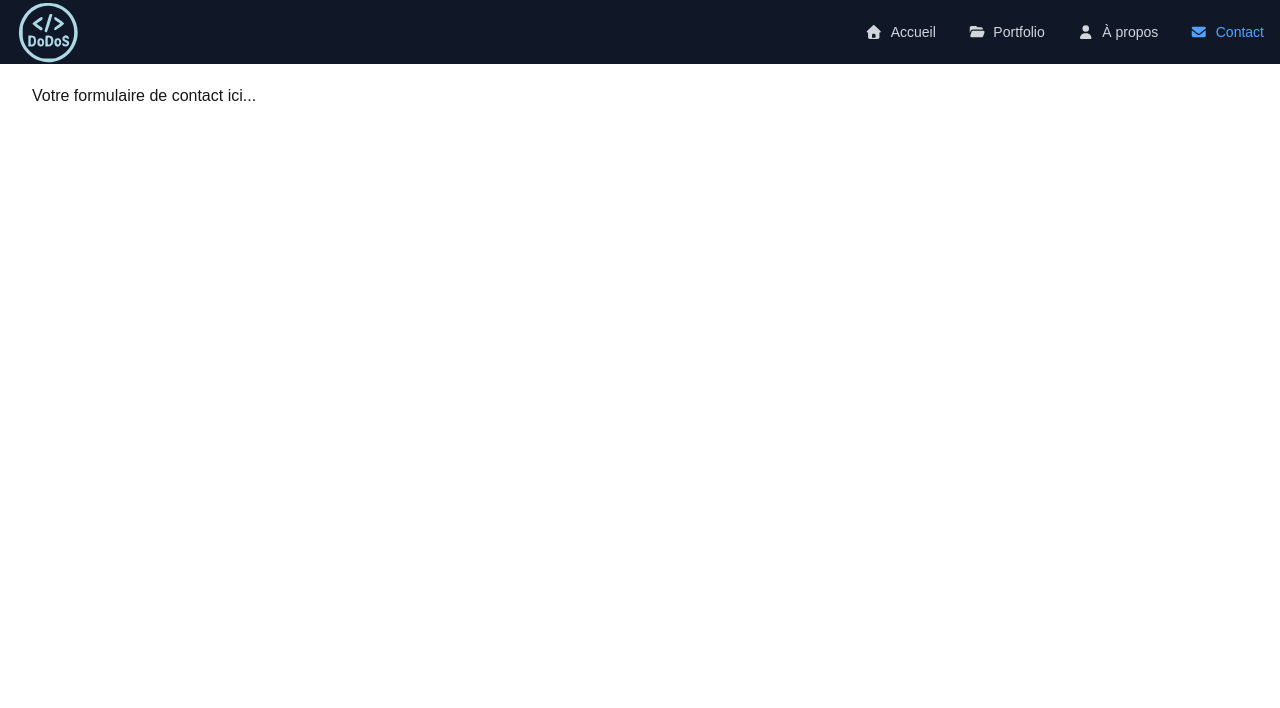
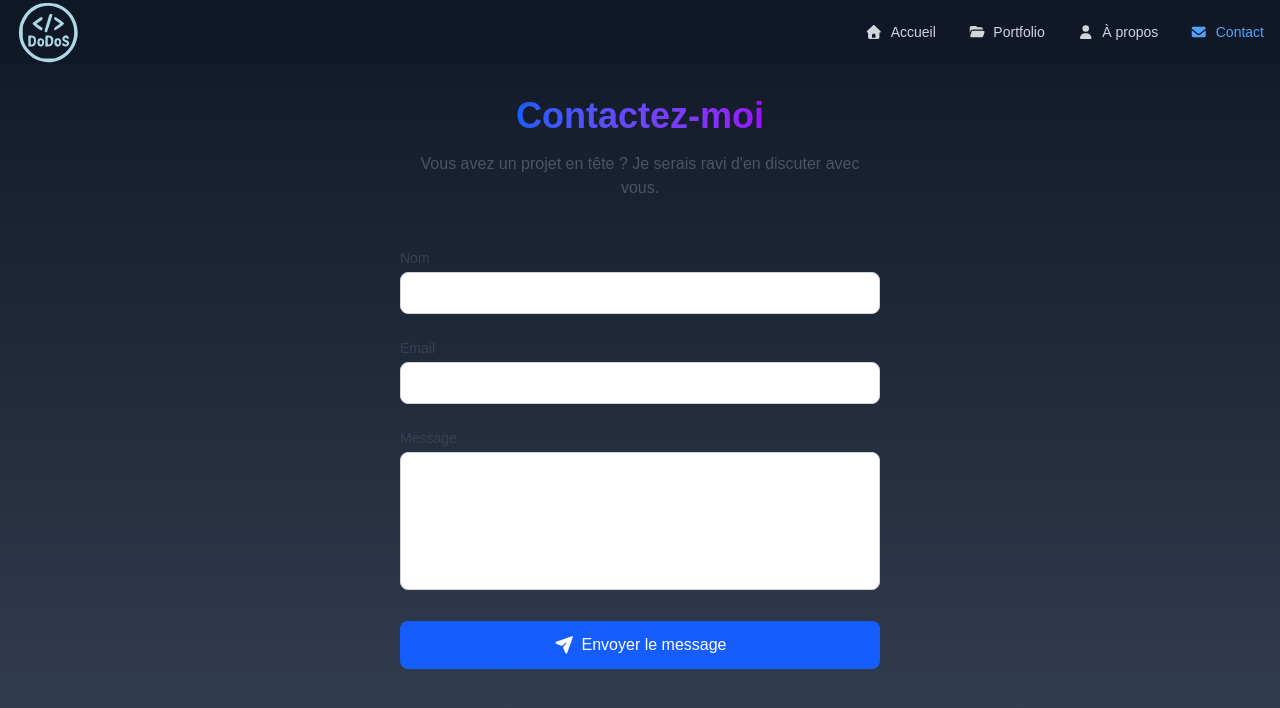
Before and after one commit to DwoDwoS/Portfolio-v.2, a Next.js app in the folder portfolio/: page /contact in a window 1280 px wide. Shown: the top 708 px of the page. Built offline with nearby package versions, Linux system fonts and the light colour scheme.

Commit message:
add: add formspree to contact's page, adding a component for the contact form

```diff
--- a/portfolio/app/contact/page.tsx
+++ b/portfolio/app/contact/page.tsx
@@ -1,8 +1,19 @@
+import ContactForm from '@/components/ContactForm';
+
 export default function ContactPage() {
   return (
-    <main className="p-8">
-      <h1 className="text-3xl font-bold mb-4">Contact</h1>
-      <p>Votre formulaire de contact ici...</p>
+    <main className="min-h-screen bg-linear-to-b from-gray-900 to-gray-700 text-white">
+      <div className="w-full max-w-2xl p-24 mx-auto">
+        <div className="mb-12 text-center">
+          <h1 className="text-4xl font-bold mb-4 bg-linear-to-r from-blue-600 to-purple-600 inline-block text-transparent bg-clip-text">
+            Contactez-moi
+          </h1>
+          <p className="text-gray-600 dark:text-gray-400">
+            Vous avez un projet en tête ? Je serais ravi d'en discuter avec vous.
+          </p>
+        </div>
+        <ContactForm />
+      </div>
     </main>
-  )
+  );
 }
--- /dev/null
+++ b/portfolio/components/ContactForm.tsx
@@ -0,0 +1,132 @@
+'use client';
+import { useForm, ValidationError } from '@formspree/react';
+import { useState } from 'react';
+import { FontAwesomeIcon } from '@fortawesome/react-fontawesome';
+import { faPaperPlane, faSpinner, faCheck } from '@fortawesome/free-solid-svg-icons';
+
+export default function ContactForm() {
+  const [state, handleSubmit] = useForm("mqaglydl");
+  const [isHovered, setIsHovered] = useState(false);
+
+  return (
+    <div className="w-full max-w-2xl">
+      <form onSubmit={handleSubmit} className="space-y-6">
+        <div>
+          <label
+            htmlFor="name"
+            className="block text-sm font-medium text-gray-700 dark:text-gray-300 mb-1"
+          >
+            Nom
+          </label>
+          <input
+            id="name"
+            type="text"
+            name="name"
+            required
+            className="w-full px-4 py-2 rounded-lg border border-gray-300 dark:border-gray-600
+                     focus:ring-2 focus:ring-blue-500 focus:border-transparent
+                     bg-white dark:bg-gray-800 dark:text-white
+                     transition duration-200 ease-in-out"
+            placeholder="Votre nom ou pseudo"
+          />
+        </div>
+
+        <div>
+          <label
+            htmlFor="email"
+            className="block text-sm font-medium text-gray-700 dark:text-gray-300 mb-1"
+          >
+            Email
+          </label>
+          <input
+            id="email"
+            type="email"
+            name="email"
+            required
+            className="w-full px-4 py-2 rounded-lg border border-gray-300 dark:border-gray-600
+                     focus:ring-2 focus:ring-blue-500 focus:border-transparent
+                     bg-white dark:bg-gray-800 dark:text-white
+                     transition duration-200 ease-in-out"
+            placeholder="Votre adresse mail"
+          />
+          <ValidationError
+            prefix="Email"
+            field="email"
+            errors={state.errors}
+            className="text-red-500 text-sm mt-1"
+          />
+        </div>
+
+        <div>
+          <label
+            htmlFor="message"
+            className="block text-sm font-medium text-gray-700 dark:text-gray-300 mb-1"
+          >
+            Message
+          </label>
+          <textarea
+            id="message"
+            name="message"
+            required
+            rows={5}
+            className="w-full px-4 py-2 rounded-lg border border-gray-300 dark:border-gray-600
+                     focus:ring-2 focus:ring-blue-500 focus:border-transparent
+                     bg-white dark:bg-gray-800 dark:text-white
+                     transition duration-200 ease-in-out resize-none"
+            placeholder="Votre message..."
+          />
+          <ValidationError
+            prefix="Message"
+            field="message"
+            errors={state.errors}
+            className="text-red-500 text-sm mt-1"
+          />
+        </div>
+
+        <button
+          type="submit"
+          disabled={state.submitting}
+          onMouseEnter={() => setIsHovered(true)}
+          onMouseLeave={() => setIsHovered(false)}
+          className={`w-full py-3 px-6 rounded-lg font-medium text-white
+                   transition-all duration-200 ease-in-out
+                   ${state.succeeded
+                     ? 'bg-green-500 hover:bg-green-600'
+                     : 'bg-blue-600 hover:bg-blue-700'
+                   }
+                   disabled:opacity-75 disabled:cursor-not-allowed
+                   hover:-translate-y-0.5
+                   flex items-center justify-center space-x-2`}
+        >
+          {state.submitting ? (
+            <>
+              <FontAwesomeIcon icon={faSpinner} className="animate-spin" />
+              <span>Envoi en cours...</span>
+            </>
+          ) : state.succeeded ? (
+            <>
+              <FontAwesomeIcon icon={faCheck} />
+              <span>Message envoyé !</span>
+            </>
+          ) : (
+            <>
+              <FontAwesomeIcon
+                icon={faPaperPlane}
+                className={`transition-transform duration-300 ${isHovered ? 'translate-x-1' : ''}`}
+              />
+              <span>Envoyer le message</span>
+            </>
+          )}
+        </button>
+      </form>
+
+      {state.succeeded && (
+        <div className="mt-6 p-4 bg-green-100 dark:bg-green-900 rounded-lg">
+          <p className="text-green-700 dark:text-green-200 text-center">
+            Merci pour votre message ! Je vous répondrai dans les plus brefs délais.
+          </p>
+        </div>
+      )}
+    </div>
+  );
+}
--- a/portfolio/components/Resume.tsx
+++ b/portfolio/components/Resume.tsx
@@ -2,7 +2,7 @@ import Link from 'next/link'
 
 export default function Resume() {
     return (
-        <section className="container mx-auto px-4 py-20">
+      <section className="container mx-auto px-4 py-20">
         <div className="flex flex-col items-center text-center">
           <h1 className="text-5xl font-bold mb-6 animate-fade-in">
             Bonjour, je suis <span className="text-blue-200">Elouan</span>
--- a/portfolio/package.json
+++ b/portfolio/package.json
@@ -9,6 +9,7 @@
     "lint": "eslint"
   },
   "dependencies": {
+    "@formspree/react": "^3.0.0",
     "@fortawesome/fontawesome-svg-core": "^7.1.0",
     "@fortawesome/free-brands-svg-icons": "^7.1.0",
     "@fortawesome/free-solid-svg-icons": "^7.1.0",
```
Also changed, not shown: portfolio/components/TechSkills.tsx (+36 -7 lines), 1 other file (tests, documents, lock files or other folders).
